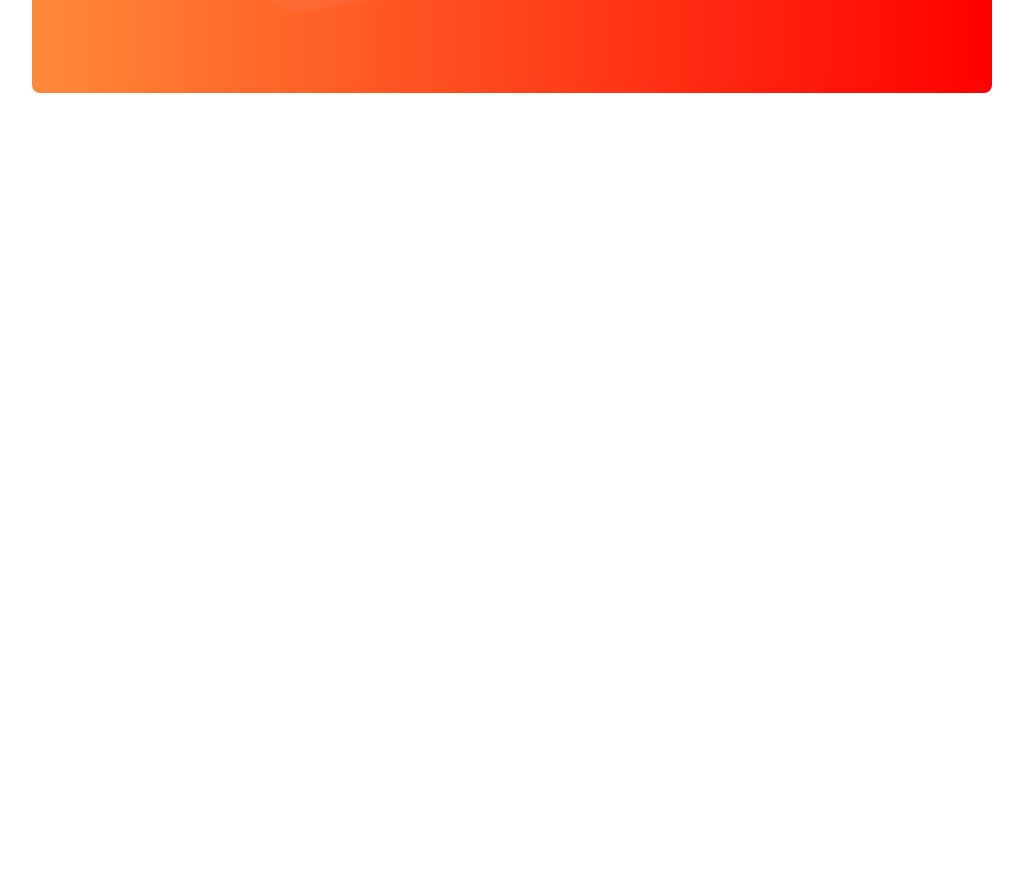
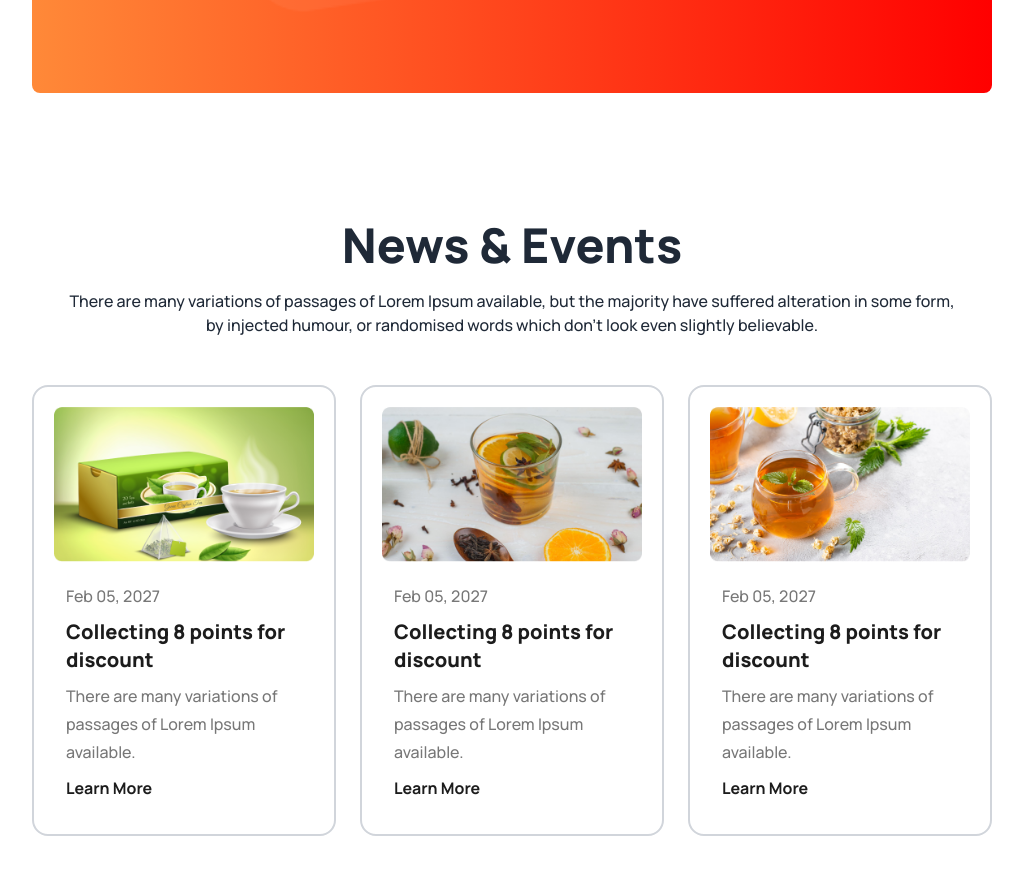
Before and after one commit to Md-Sojib-Hossain-cse/tea-house-website, a plain HTML site: page index.html in a window 1280 px wide. Shown: the part 2684-3559 px from the top of the page, without its empty margins (128-1151 px from the left). Before the commit the page ends 2905 px from the top, so only its background shows below. Drawn offline with nearby package versions, Linux system fonts and the light colour scheme.

Commit message:
news section added

```diff
--- a/index.html
+++ b/index.html
@@ -250,6 +250,59 @@
         </section>
 
 
+        <!-- news and event section  -->
+        <section class="text-center my-32">
+            <h2 class="text-5xl font-extrabold mb-5">News & Events</h2>
+            <p class="text-base font-medium max-w-4xl mx-auto mb-12">There are many variations of passages of Lorem
+                Ipsum available, but the majority have suffered alteration in some form, by injected humour, or
+                randomised words which don't look even slightly believable. </p>
+
+            <!-- card container -->
+            <div class="grid grid-cols-1 md:grid-cols-2 lg:grid-cols-3 gap-6">
+                <!-- card-1  -->
+                <div class="card w-full bg-white border-2 border-gray-300">
+                    <figure class="p-5">
+                        <img src="images/news-1.png" alt="news"/>
+                        </figure>
+                    <div class="card-body text-left mt-0 pt-0">
+                        <p class="text-[#777] text-base font-medium leading-7">Feb 05, 2027</p>
+                        <h2 class="card-title text-[#1C1C1C] text-xl font-extrabold">Collecting 8 points for discount</h2>
+                        <p class="text-[#777] text-base font-medium leading-7">There are many variations of passages of Lorem Ipsum available.</p>
+                        <div class="card-actions">
+                            <button class="text-base text-[#1C1C1C] font-bold leading-7">Learn More</button>
+                        </div>
+                    </div>
+                </div>
+                <!-- card-2  -->
+                <div class="card w-full bg-white border-2 border-gray-300">
+                    <figure class="p-5">
+                        <img src="images/news-2.png" alt="news"/>
+                        </figure>
+                    <div class="card-body text-left mt-0 pt-0">
+                        <p class="text-[#777] text-base font-medium leading-7">Feb 05, 2027</p>
+                        <h2 class="card-title text-[#1C1C1C] text-xl font-extrabold">Collecting 8 points for discount</h2>
+                        <p class="text-[#777] text-base font-medium leading-7">There are many variations of passages of Lorem Ipsum available.</p>
+                        <div class="card-actions">
+                            <button class="text-base text-[#1C1C1C] font-bold leading-7">Learn More</button>
+                        </div>
+                    </div>
+                </div>
+                <!-- card-3  -->
+                <div class="card w-full bg-white border-2 border-gray-300">
+                    <figure class="p-5">
+                        <img src="images/news-3.png" alt="news"/>
+                        </figure>
+                    <div class="card-body text-left mt-0 pt-0">
+                        <p class="text-[#777] text-base font-medium leading-7">Feb 05, 2027</p>
+                        <h2 class="card-title text-[#1C1C1C] text-xl font-extrabold">Collecting 8 points for discount</h2>
+                        <p class="text-[#777] text-base font-medium leading-7">There are many variations of passages of Lorem Ipsum available.</p>
+                        <div class="card-actions">
+                            <button class="text-base text-[#1C1C1C] font-bold leading-7">Learn More</button>
+                        </div>
+                    </div>
+                </div>
+            </div>
+        </section>
     </main>
 
     <footer></footer>
```
